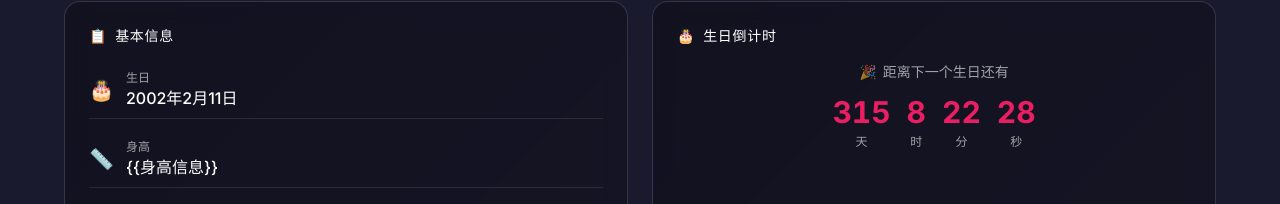
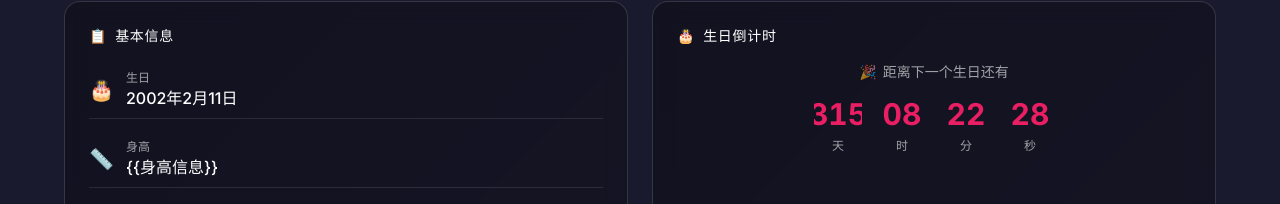
Before and after one commit to MKforU/ChunTwoFansUI, a React (Vite) app: page /#/ in a window 1280 px wide. Shown: the part 479-683 px from the top of the page. Built offline with nearby package versions, Linux system fonts and the light colour scheme.

Commit message:
fix: countdown flip animation only on value change

```diff
--- a/src/components/BirthdayCountdown.jsx
+++ b/src/components/BirthdayCountdown.jsx
@@ -1,13 +1,45 @@
-import { useState, useEffect, useRef } from 'react'
-import { motion } from 'framer-motion'
+import { useState, useEffect, useRef, useCallback } from 'react'
+import { AnimatePresence, motion } from 'framer-motion'
 import { useStore, siteConfig } from '../store/useStore'
+
+function TimeBlock({ value, unit, primaryColor }) {
+  const [displayValue, setDisplayValue] = useState(value)
+  const [animKey, setAnimKey] = useState(0)
+
+  useEffect(() => {
+    if (value !== displayValue) {
+      setAnimKey(prev => prev + 1)
+      setDisplayValue(value)
+    }
+  }, [value, displayValue])
+
+  return (
+    <div className="flex flex-col items-center">
+      <div className="relative overflow-hidden" style={{ width: '3rem', height: '2.5rem' }}>
+        <AnimatePresence mode="popLayout">
+          <motion.div
+            key={animKey}
+            initial={{ y: '100%', opacity: 0, rotateX: 90 }}
+            animate={{ y: '0%', opacity: 1, rotateX: 0 }}
+            transition={{ type: 'spring', stiffness: 300, damping: 25, duration: 0.35 }}
+            exit={{ y: '-100%', opacity: 0, rotateX: -90 }}
+            className="absolute inset-0 flex items-center justify-center text-2xl md:text-3xl font-bold tabular-nums"
+            style={{ color: primaryColor }}
+          >
+            {String(value).padStart(2, '0')}
+          </motion.div>
+        </AnimatePresence>
+      </div>
+      <span className="text-white/60 text-xs mt-1">{unit}</span>
+    </div>
+  )
+}
 
 function BirthdayCountdown() {
   const { primaryColor } = useStore()
   const [countdown, setCountdown] = useState({
     days: 0, hours: 0, minutes: 0, seconds: 0, isToday: false
   })
-  const prevRef = useRef({ days: -1, hours: -1, minutes: -1, seconds: -1 })
 
   useEffect(() => {
     const calculateCountdown = () => {
@@ -40,31 +72,6 @@ function BirthdayCountdown() {
     return () => clearInterval(timer)
   }, [])
 
-  // 对比上一次的值，只有变化时才记录
-  const prev = prevRef.current
-  const changed = {
-    days: prev.days !== countdown.days,
-    hours: prev.hours !== countdown.hours,
-    minutes: prev.minutes !== countdown.minutes,
-    seconds: prev.seconds !== countdown.seconds,
-  }
-  prevRef.current = { ...countdown }
-
-  const TimeBlock = ({ value, unit, didChange }) => (
-    <div className="flex flex-col items-center">
-      <motion.div
-        key={didChange ? value : 'static'}
-        animate={didChange ? { rotateX: [90, 0], opacity: [0, 1] } : {}}
-        transition={{ duration: 0.25 }}
-        className="text-2xl md:text-3xl font-bold tabular-nums"
-        style={{ color: primaryColor }}
-      >
-        {value}
-      </motion.div>
-      <span className="text-white/60 text-xs mt-1">{unit}</span>
-    </div>
-  )
-
   if (countdown.isToday) {
     return (
       <div className="text-center py-4">
@@ -82,10 +89,10 @@ function BirthdayCountdown() {
         距离下一个生日还有
       </p>
       <div className="flex justify-center gap-4">
-        <TimeBlock value={countdown.days} unit="天" didChange={changed.days} />
-        <TimeBlock value={countdown.hours} unit="时" didChange={changed.hours} />
-        <TimeBlock value={countdown.minutes} unit="分" didChange={changed.minutes} />
-        <TimeBlock value={countdown.seconds} unit="秒" didChange={changed.seconds} />
+        <TimeBlock value={countdown.days} unit="天" primaryColor={primaryColor} />
+        <TimeBlock value={countdown.hours} unit="时" primaryColor={primaryColor} />
+        <TimeBlock value={countdown.minutes} unit="分" primaryColor={primaryColor} />
+        <TimeBlock value={countdown.seconds} unit="秒" primaryColor={primaryColor} />
       </div>
     </div>
   )
```
